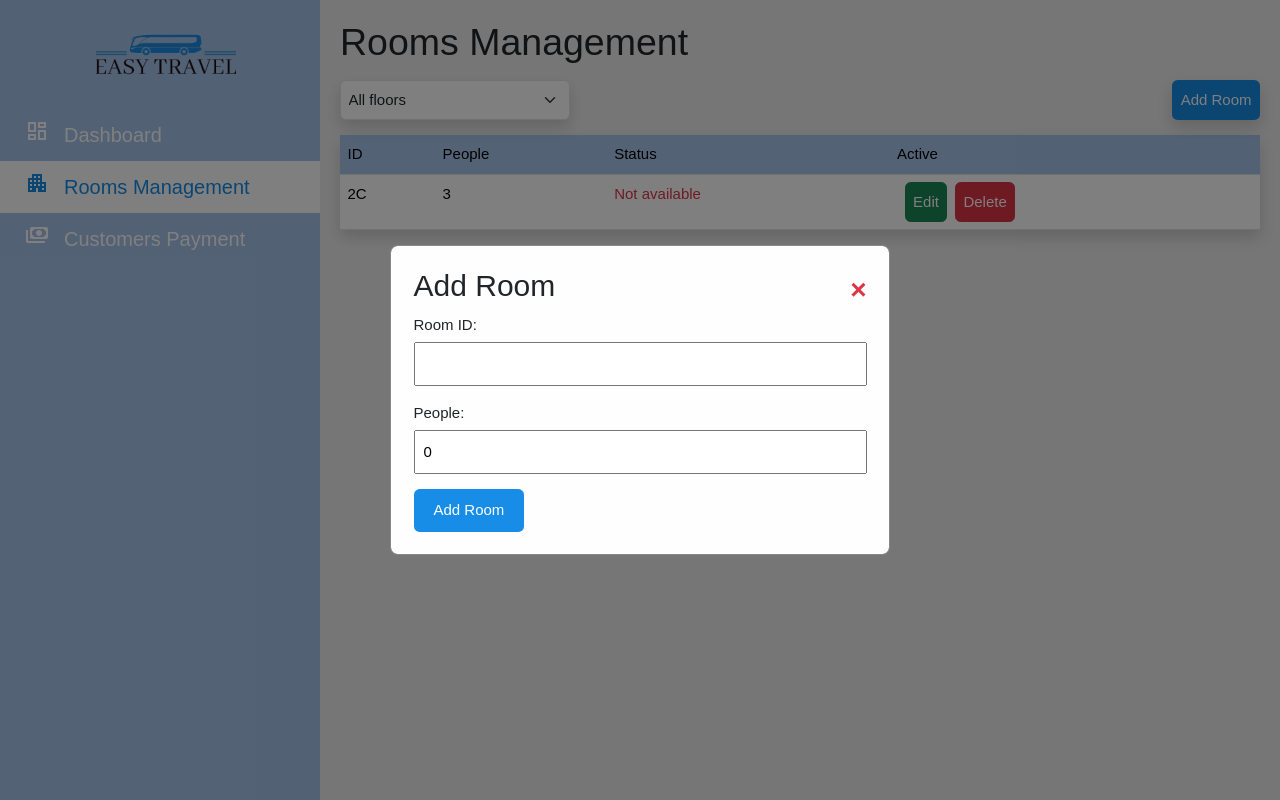
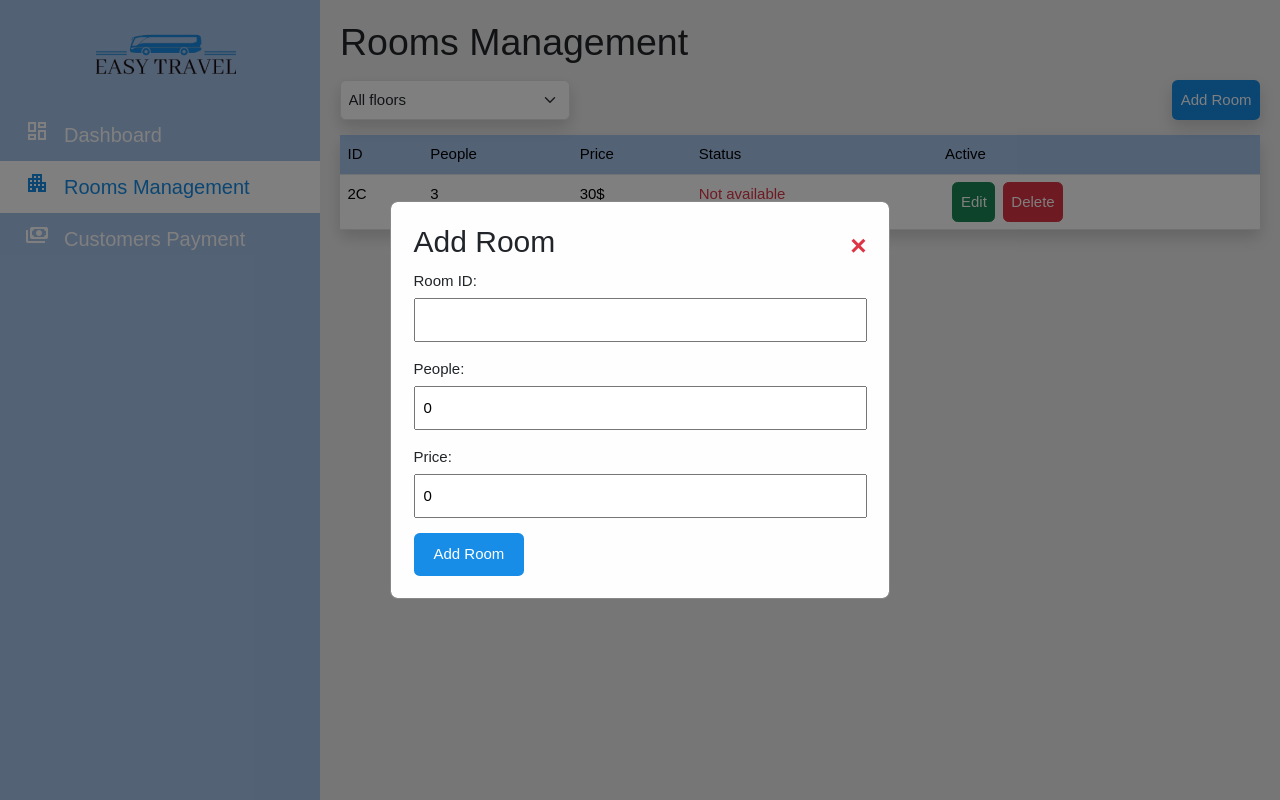
Before and after one commit to RinYouern/g9-easy-travel, a Vue app in the folder frontend vc2 pnc/: page /room_managemant in a window 1280 px wide. Both pictures are taken after a click on the button "Add Room". Built offline with nearby package versions, Linux system fonts and the light colour scheme; no server answers; what vue-simple-acl would draw is missing.

Commit message:
[imp] add column price in table room

```diff
--- a/frontend vc2 pnc/src/views/User/HotelOwner/page/RoomManagementView.vue
+++ b/frontend vc2 pnc/src/views/User/HotelOwner/page/RoomManagementView.vue
@@ -43,6 +43,7 @@
                   <tr>
                     <th scope="col">ID</th>
                     <th scope="col">People</th>
+                    <th scope="col">Price</th>
                     <th scope="col">Status</th>
                     <th scope="col">Active</th>
                   </tr>
@@ -51,6 +52,7 @@
                   <tr>
                     <th scope="row">2C</th>
                     <td>3</td>
+                    <td>30$</td>
                     <td class="text-danger">Not available</td>
                     <td>
                         <button class="btn btn-success p-2 mx-2">Edit</button>
--- a/frontend vc2 pnc/src/views/User/HotelOwner/page/form/FormAddRoomView.vue
+++ b/frontend vc2 pnc/src/views/User/HotelOwner/page/form/FormAddRoomView.vue
@@ -14,6 +14,10 @@
           <label for="people" class="text-dark">People:</label>
           <input type="number" id="people" v-model="people" required />
         </div>
+        <div class="form-group">
+          <label for="price" class="text-dark">Price:</label>
+          <input type="number" id="price" v-model="price" required />
+        </div>
         <button type="submit" class="btn btn_add">Add Room</button>
       </form>
     </div>
@@ -25,12 +29,13 @@ export default {
   data() {
     return {
       roomId: '',
-      people: 0
+      people: 0,
+      price: 0
     };
   },
   methods: {
     addRoom() {
-      console.log(`Room ID: ${this.roomId}, People: ${this.people}`);
+      console.log(`Room ID: ${this.roomId}, People: ${this.people}, Price: ${this.price}`);
       this.$emit('close');
     }
   }
```
